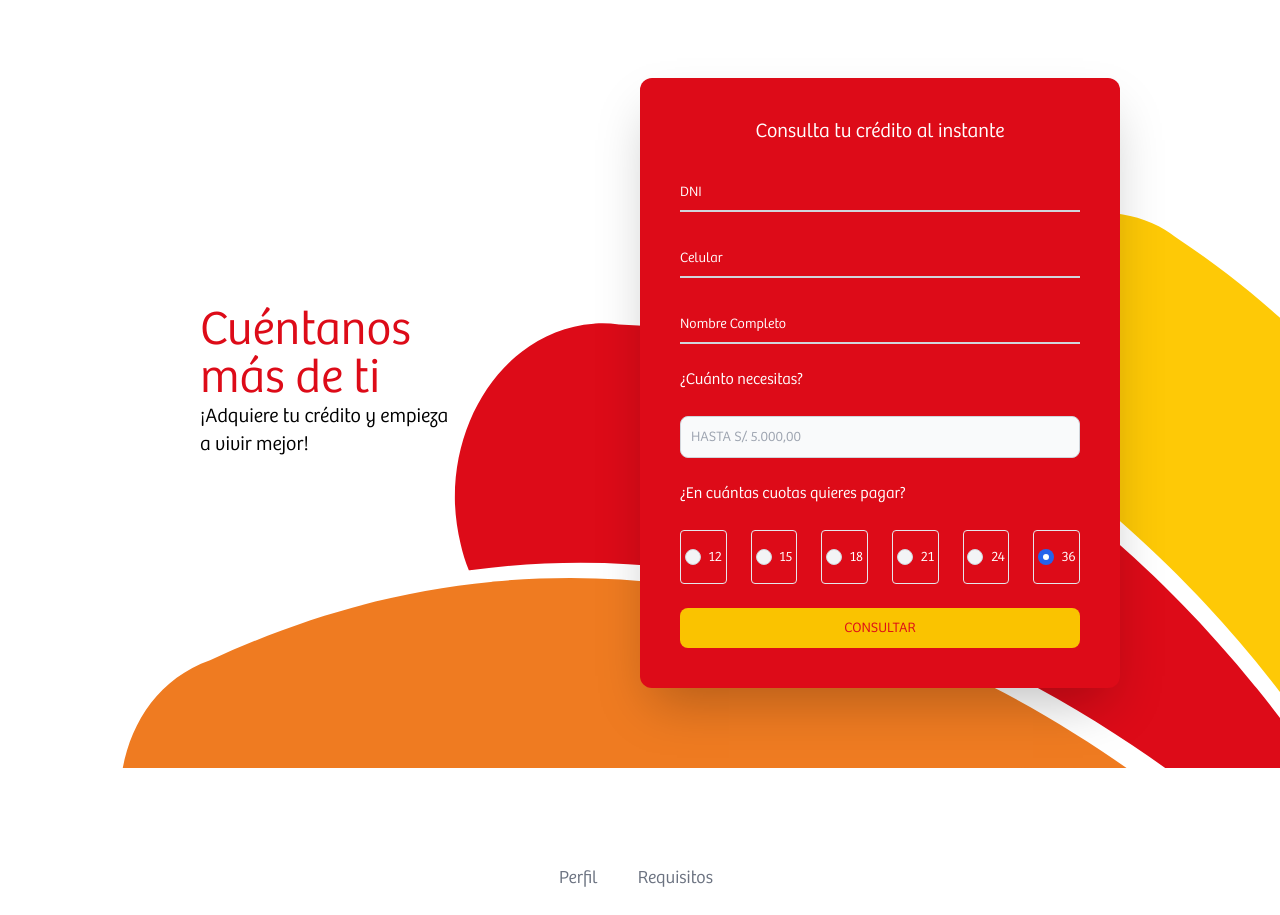
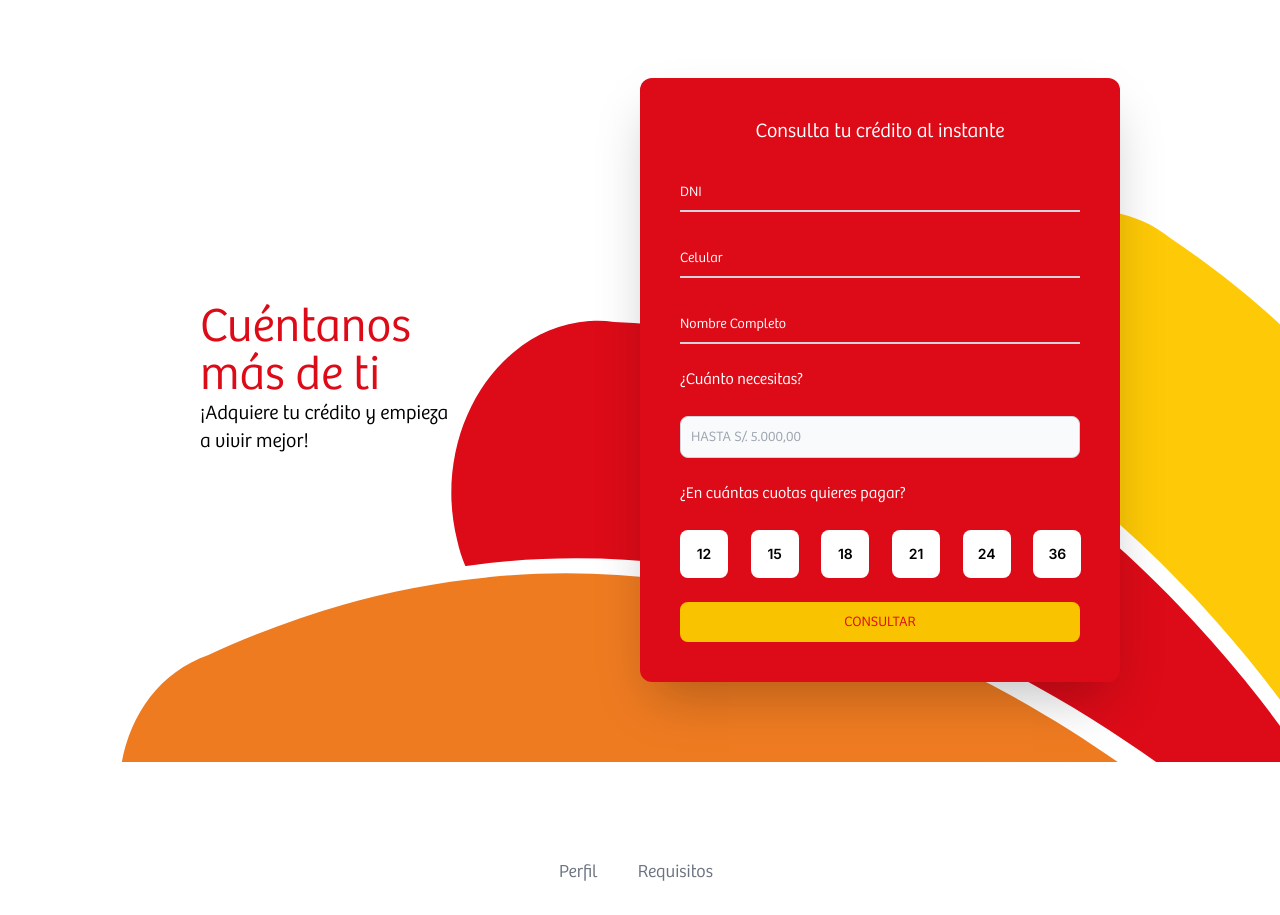
Before and after one commit to BJCDevelop/vive-mejor, a Next.js app: page / in a window 1280 px wide. Shown: the part 1682-2597 px from the top of the page. Built offline with nearby package versions, Linux system fonts and the light colour scheme.

Commit message:
Fix things

```diff
--- a/src/components/Navbar.tsx
+++ b/src/components/Navbar.tsx
@@ -37,10 +37,10 @@ export default function Navbar() {
           <Link href="#slide1" className="text-sm font-semibold leading-6 text-[#DD0B18] font-['BreePeru-Light']">
             Nosotros
           </Link>
-          <Link href="#" className="text-sm font-semibold leading-6 text-[#DD0B18] font-['BreePeru-Light']">
+          <Link href="#myTabContent" className="text-sm font-semibold leading-6 text-[#DD0B18] font-['BreePeru-Light']">
             Nuestros clientes
           </Link>
-          <a href="#" className="text-sm font-semibold leading-6 text-[#DD0B18] font-['BreePeru-Light']">
+          <a href="#myTabContent" className="text-sm font-semibold leading-6 text-[#DD0B18] font-['BreePeru-Light']">
             Requisitos
           </a>
           <Link href="https://cutt.ly/holaprestamo" target="_blank" rel="noopener noreferrer" className="font-['BreePeru-Light'] text-sm px-6 py-2 font-semibold leading-6 text-white rounded-xl text-center bg-[#DD0B18]">
@@ -70,19 +70,19 @@ export default function Navbar() {
             <div className="-my-6 divide-y divide-gray-500/10">
               <div className="space-y-2 py-6">
                 <Link
-                  href="#"
+                  href="#slide1"
                   className="-mx-3 block rounded-lg px-3 py-2 text-base font-semibold leading-7 text-[#DD0B18] hover:bg-gray-50 font-['BreePeru-Light']"
                 >
                   Nosotros
                 </Link>
                 <Link
-                  href="#"
+                  href="#myTabContent"
                   className="-mx-3 block rounded-lg px-3 py-2 text-base font-semibold leading-7 text-[#DD0B18] hover:bg-gray-50 font-['BreePeru-Light']"
                 >
                   Nuestros clientes
                 </Link>
                 <Link
-                  href="#"
+                  href="#myTabContent"
                   className="-mx-3 block rounded-lg px-3 py-2 text-base font-semibold leading-7 text-[#DD0B18] hover:bg-gray-50 font-['BreePeru-Light']"
                 >
                   Requisitos
--- a/src/pages/index.tsx
+++ b/src/pages/index.tsx
@@ -179,7 +179,7 @@ export default function Home() {
               <p className="text-black font-['BreePeru-Light'] text-md font-bold flex lg:hidden">¡Adquiere tu crédito y empieza a vivir mejor!</p>
             </div>
             <div className="flex flex-col text-white items-center justify-center shadow-2xl bg-[#DD0B18] my-20 py-10 rounded-xl">
-              <form className='flex flex-col px-10 justify-center'>
+              <div className='flex flex-col px-10 justify-center'>
                 <h1 className="text-center text-xl font-normal font-['BreePeru-Light']">Consulta tu crédito al instante</h1>
                 <div className="relative z-0 my-6 group">
                     <input type="dni" name="floating_dni" id="floating_dni" className="font-['BreePeru-Light'] block py-2.5 px-0 w-full text-sm text-white bg-transparent border-0 border-b-2 border-gray-300 appearance-none focus:outline-none focus:ring-0 focus:border-white peer" placeholder=" " required />
@@ -199,33 +199,28 @@ export default function Home() {
                 </div>
                 <h1 className="font-['BreePeru-Light']">¿En cuántas cuotas quieres pagar?</h1>
                 <div className="grid grid-cols-6 md:grid-cols-6 lg:grid-cols-6 xl:grid-cols-6 gap-6 py-6">
-                  <div className="flex items-center justify-center px-2 border border-gray-200 rounded">
-                    <input id="12" type="radio" value="" name="bordered-radio" className="font-['BreePeru-Light'] w-4 h-4 text-blue-600 bg-gray-100 border-gray-300 focus:ring-blue-500"/>
-                    <label htmlFor="12" className="font-['BreePeru-Light'] w-full py-4 ml-2 text-sm font-medium text-white">12</label>
-                  </div>
-                  <div className="flex items-center justify-center px-2 border border-gray-200 rounded">
-                    <input checked id="15" type="radio" value="" name="bordered-radio" className="font-['BreePeru-Light'] w-4 h-4 text-blue-600 bg-gray-100 border-gray-300 focus:ring-blue-500"/>
-                    <label htmlFor="15" className="font-['BreePeru-Light'] w-full py-4 ml-2 text-sm font-medium text-white">15</label>
-                  </div>
-                  <div className="flex items-center justify-center px-2 border border-gray-200 rounded">
-                    <input id="18" type="radio" value="" name="bordered-radio" className="font-['BreePeru-Light'] w-4 h-4 text-blue-600 bg-gray-100 border-gray-300 focus:ring-blue-500"/>
-                    <label htmlFor="18" className="font-['BreePeru-Light'] w-full py-4 ml-2 text-sm font-medium text-white">18</label>
-                  </div>
-                  <div className="flex items-center justify-center px-2 border border-gray-200 rounded">
-                    <input checked id="21" type="radio" value="" name="bordered-radio" className="font-['BreePeru-Light'] w-4 h-4 text-blue-600 bg-gray-100 border-gray-300 focus:ring-blue-500"/>
-                    <label htmlFor="21" className="font-['BreePeru-Light'] w-full py-4 ml-2 text-sm font-medium text-white">21</label>
-                  </div>
-                  <div className="flex items-center justify-center px-2 border border-gray-200 rounded">
-                    <input id="24" type="radio" value="" name="bordered-radio" className="font-['BreePeru-Light'] w-4 h-4 text-blue-600 bg-gray-100 border-gray-300 focus:ring-blue-500"/>
-                    <label htmlFor="24" className="font-['BreePeru-Light'] w-full py-4 ml-2 text-sm font-medium text-white">24</label>
-                  </div>
-                  <div className="flex items-center justify-center px-2 border border-gray-200 rounded">
-                    <input checked id="36" type="radio" value="" name="bordered-radio" className="font-['BreePeru-Light'] w-4 h-4 text-blue-600 bg-gray-100 border-gray-300 focus:ring-blue-500"/>
-                    <label htmlFor="36" className="font-['BreePeru-Light'] w-full py-4 ml-2 text-sm font-medium text-white">36</label>
-                  </div>
+                  <button type='button' className="btn btn-square btn-outline text-black font-['BeerPeru-Light] bg-white border-0 focus:bg-[#FFFCE0]">
+                    12
+                  </button>
+                  <button type='button' className="btn btn-square btn-outline text-black font-['BeerPeru-Light] bg-white border-0 focus:bg-[#FFFCE0]">
+                    15
+                  </button>
+                  <button type='button' className="btn btn-square btn-outline text-black font-['BeerPeru-Light] bg-white border-0 focus:bg-[#FFFCE0]">
+                    18
+                  </button>
+                  <button type='button' className="btn btn-square btn-outline text-black font-['BeerPeru-Light] bg-white border-0 focus:bg-[#FFFCE0]">
+                    21
+                  </button>
+                  <button type='button' className="btn btn-square btn-outline text-black font-['BeerPeru-Light] bg-white border-0 focus:bg-[#FFFCE0]">
+                    24
+                  </button>
+                  <button type='button' className="btn btn-square btn-outline text-black font-['BeerPeru-Light] bg-white border-0 focus:bg-[#FFFCE0]">
+                    36
+                  </button>
+
                 </div>
                 <button type="submit" className="font-['BreePeru-Light'] text-[#DD0B18] bg-[#FAC300] focus:ring-4 focus:outline-none font-medium rounded-lg text-sm w-full sm:w-auto px-5 py-2.5 text-center">CONSULTAR</button>
-              </form>
+              </div>
             </div>
           </div>
         </div>
```
